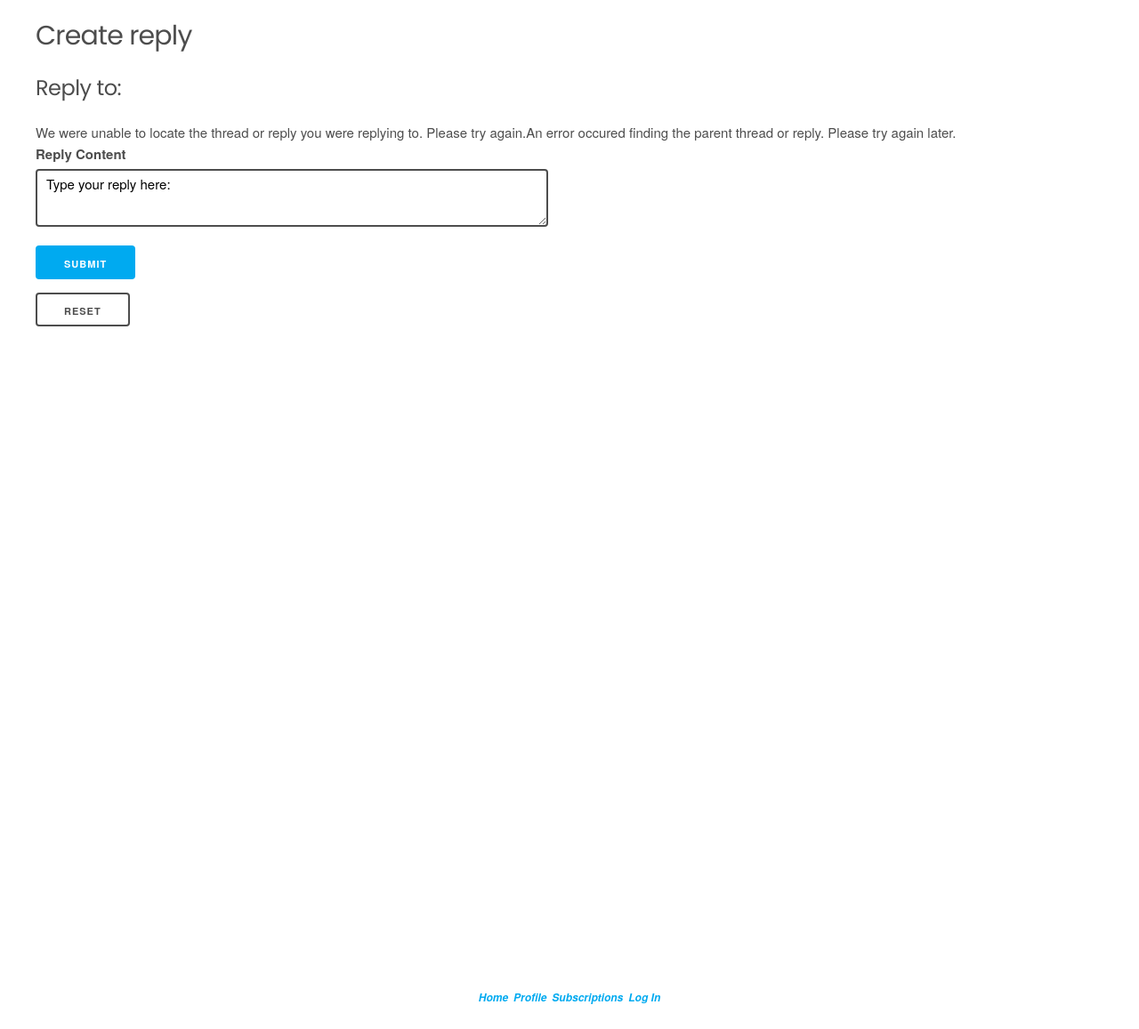
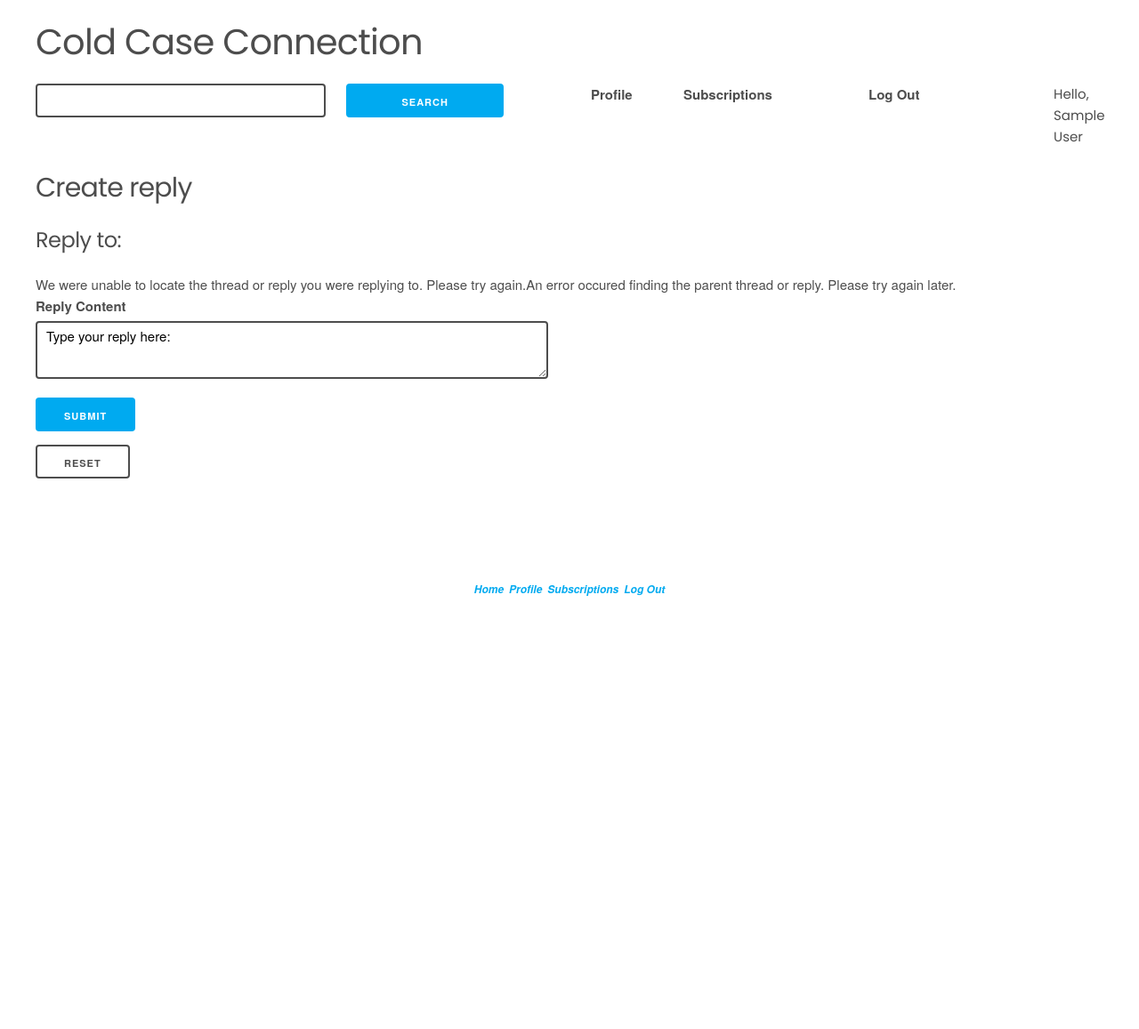
Before and after one commit to jamakick/MapWebApp, a PHP site: page /forum/createReplyForm.php in a window 1280 px wide. Shown: the whole page at 89% size. After the commit the page ends 670 px from the top, so only its background shows below. Run offline with PHP 8.4, Linux system fonts and the light colour scheme; the visitor is signed in with stand-in values (Sample User, id 1); data that the repository does not hold is empty.

Commit message:
fix footer on forum pages

```diff
--- a/app/forum/createReplyForm.php
+++ b/app/forum/createReplyForm.php
@@ -1,16 +1,17 @@
+<?php
+session_start();
+?>
 <!doctype html>
 <html lang="en">
-
 	<head>
 		<meta charset="utf-8">
-		<title>Reply to Discussion Thread</title>
+		<title>Cold Case Connection</title>
 		<meta http-equiv="x-ua-compatible" content="ie=edge">
 		<meta name="viewport" content="width=device-width, initial-scale=1, shrink-to-fit=no">
 
-		<!-- Stylesheets -->
-		<link rel="stylesheet" href="../css/normalize.css">
-		<link rel="stylesheet" href="../css/styles.css">
-		<link rel="stylesheet" href="../css/styles2.css">
+		<link rel="stylesheet" href="css/normalize.css">
+		<link rel="stylesheet" href="css/styles.css">
+		<link rel="stylesheet" href="css/styles2.css">
 
 		<link href="https://fonts.googleapis.com/css?family=Poppins" rel="stylesheet">
 
@@ -18,9 +19,48 @@
 		<!--[if lte IE 9]>
 			<p class="browserupgrade">You are using an <strong>outdated</strong> browser. Please <a href="https://browsehappy.com/">upgrade your browser</a> to improve your experience and security.</p>
 		<![endif]-->
+
 	</head>
 
 	<body>
+
+		<nav role="navigation">
+					<div class="logo">
+					<a href="http://cgi.soic.indiana.edu/~team38/index.php"><h1>Cold Case Connection</h1></a>
+					</div>
+					<div class="row">
+						<div class="six columns" id="searchBar">
+							<form action="http://cgi.soic.indiana.edu/~team38/search/search.cgi">
+								<input class="seven columns" type="text" name ="terms">
+								<input class="four columns button-primary" type="submit" value="Search">
+							</form>
+						</div>
+						<div class="one column">
+							<a href="http://cgi.soic.indiana.edu/~team38/profile.php">Profile</a>
+						</div>
+						<div class="two columns">
+							<a href="http://cgi.soic.indiana.edu/~team38/subscription.php ">Subscriptions</a>
+						</div>
+						<div class="two columns">
+						<?php
+						if (isset($_SESSION['username'])) {
+							echo '<a href="http://cgi.soic.indiana.edu/~team38/users/logout.php">Log Out</a>';
+						}
+
+						else if (!isset($_SESSION['username'])) {
+							echo '<a href="http://cgi.soic.indiana.edu/~team38/users/login.php">Log In</a>';
+						}
+						?>
+						</div>
+		<div class="one column"><p>
+		<?php
+		if (isset($_SESSION['name'])) {
+			echo "Hello, " . $_SESSION['name'];
+		 }
+		 ?>
+	 	</p></div>
+					</div>
+		</nav>
 
 	<h1 id ="createReply">Create reply</h1>
 
@@ -101,7 +141,7 @@
 </form>
 
 <footer>
-<div class="footerDiv">
+<div class="footerDiv2">
 
 <a href="http://cgi.soic.indiana.edu/~team38/index.php">Home</a>
 <a href="http://cgi.soic.indiana.edu/~team38/profile.php">Profile</a>
--- a/app/forum/createThreadForm.php
+++ b/app/forum/createThreadForm.php
@@ -58,7 +58,7 @@
 	</form>
 
 	<footer>
-	<div class="footerDiv">
+	<div class="footerDiv2">
 
 	<a href="http://cgi.soic.indiana.edu/~team38/index.php">Home</a>
 	<a href="http://cgi.soic.indiana.edu/~team38/profile.php">Profile</a>
--- a/app/forum/deleteReply.php
+++ b/app/forum/deleteReply.php
@@ -95,7 +95,7 @@
 	</div>
 
 	<footer>
-	<div class="footerDiv">
+	<div class="footerDiv2">
 
 	<a href="http://cgi.soic.indiana.edu/~team38/index.php">Home</a>
 	<a href="http://cgi.soic.indiana.edu/~team38/profile.php">Profile</a>
--- a/app/forum/deleteThread.php
+++ b/app/forum/deleteThread.php
@@ -92,7 +92,7 @@
 ?>
 
 <footer>
-<div class="footerDiv">
+<div class="footerDiv2">
 
 <a href="http://cgi.soic.indiana.edu/~team38/index.php">Home</a>
 <a href="http://cgi.soic.indiana.edu/~team38/profile.php">Profile</a>
--- a/app/forum/editReplyForm.php
+++ b/app/forum/editReplyForm.php
@@ -105,7 +105,7 @@
   </form>
 
   <footer>
-  <div class="footerDiv">
+  <div class="footerDiv2">
 
   <a href="http://cgi.soic.indiana.edu/~team38/index.php">Home</a>
   <a href="http://cgi.soic.indiana.edu/~team38/profile.php">Profile</a>
```
Also changed, not shown: app/forum/viewThread.php (+1 -7 lines).
